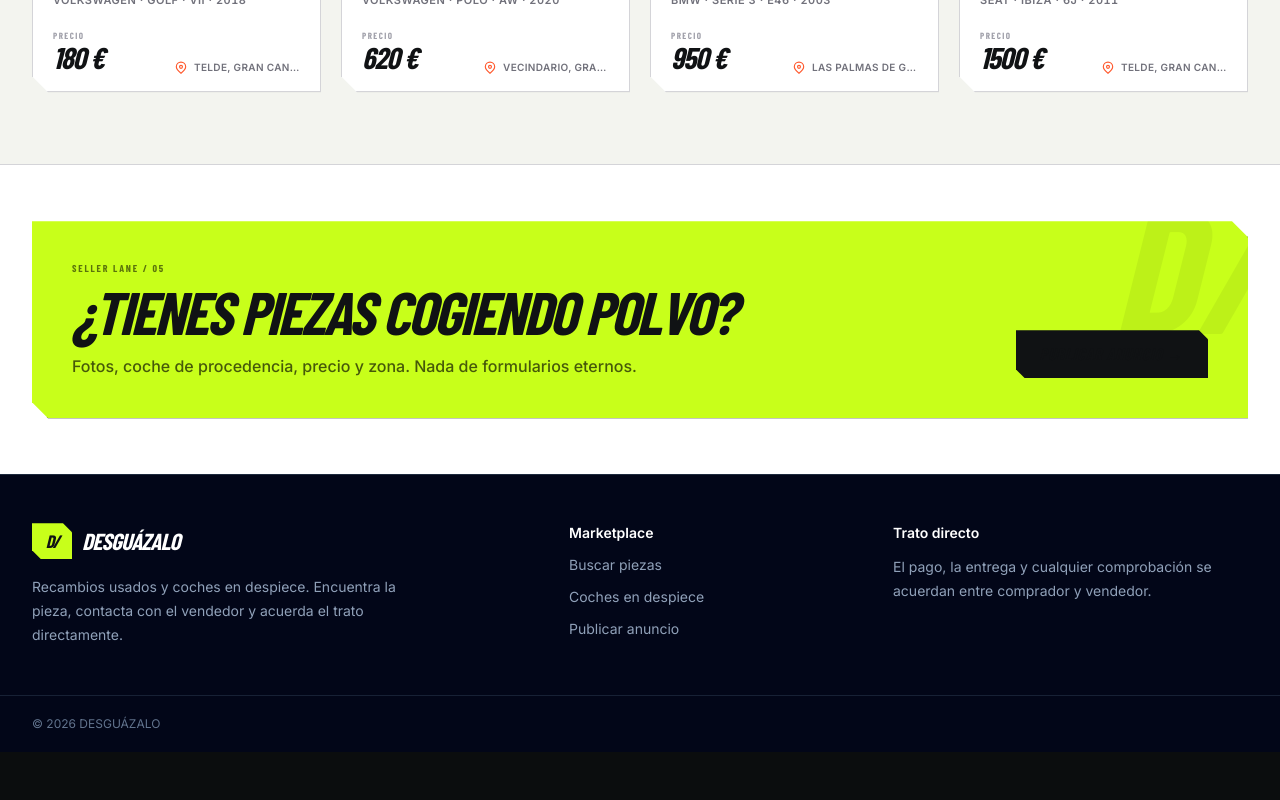
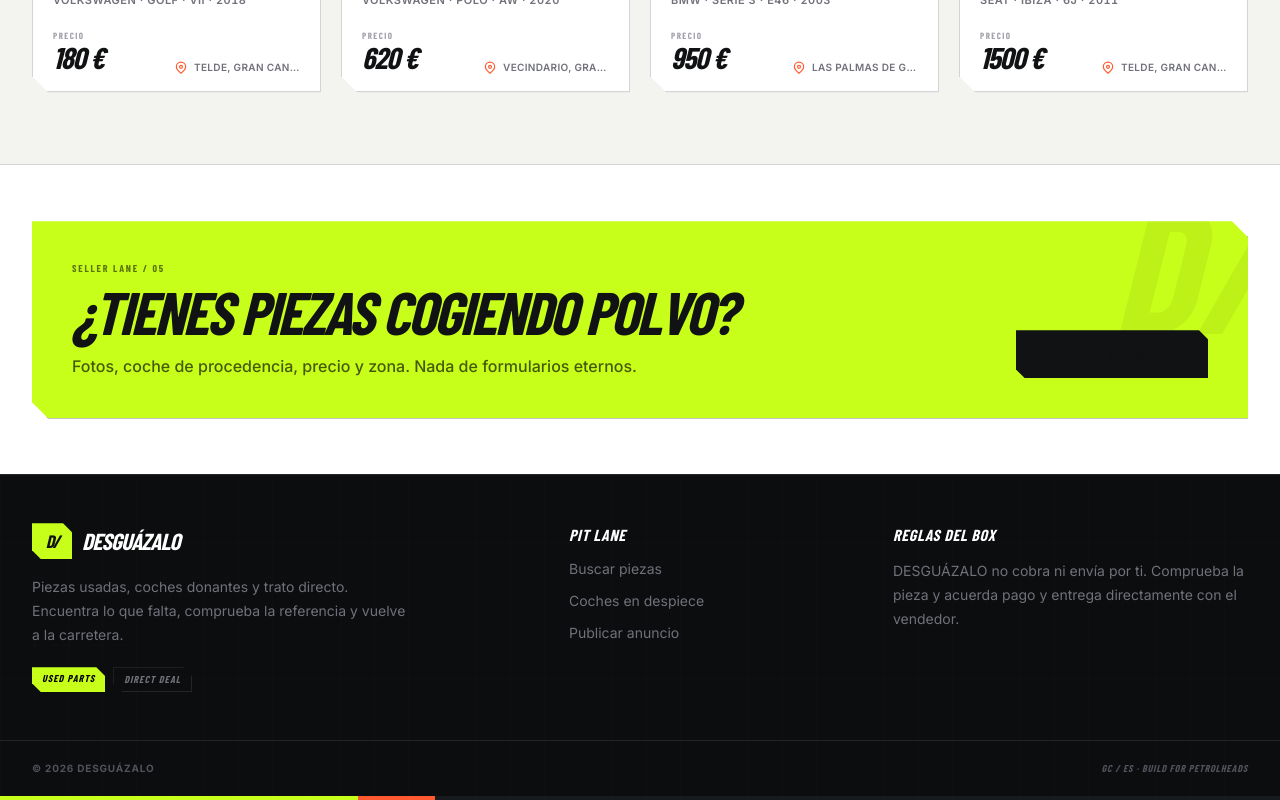
Before and after one commit to alexxarmaas/Proyectos, a Next.js app in the folder DESGUAZALO/: page / in a window 1280 px wide. Shown: the part 3717-4517 px from the top of the page. Before the commit the page ends 4469 px from the top, so only its background shows below. Built offline with nearby package versions, Linux system fonts and the light colour scheme; no server answers; the database is empty; a web font is replaced by a local one.

Commit message:
Give footer a paddock-style finish

```diff
--- a/DESGUAZALO/components/Footer.tsx
+++ b/DESGUAZALO/components/Footer.tsx
@@ -3,30 +3,39 @@ import { Logo } from "./Logo";
 
 export function Footer() {
   return (
-    <footer className="border-t border-slate-800 bg-slate-950 text-slate-400">
-      <div className="mx-auto grid max-w-7xl gap-10 px-4 py-12 sm:px-6 md:grid-cols-[1.4fr_.8fr_1fr] lg:px-8">
+    <footer className="relative overflow-hidden border-t border-zinc-800 bg-[#0b0d0e] text-zinc-500">
+      <div className="race-grid-bg absolute inset-0 opacity-25" />
+      <div className="relative mx-auto grid max-w-7xl gap-10 px-4 py-12 sm:px-6 md:grid-cols-[1.4fr_.8fr_1fr] lg:px-8">
         <div className="space-y-4">
           <Logo light />
-          <p className="max-w-sm text-sm leading-6 text-slate-400">
-            Recambios usados y coches en despiece. Encuentra la pieza, contacta con el vendedor y acuerda el trato directamente.
+          <p className="max-w-sm text-sm leading-6 text-zinc-500">
+            Piezas usadas, coches donantes y trato directo. Encuentra lo que falta, comprueba la referencia y vuelve a la carretera.
           </p>
+          <div className="flex gap-2 pt-1">
+            <span className="race-cut-sm bg-[#c8ff1a] px-2.5 py-1 font-racing text-[10px] font-black uppercase italic tracking-[.1em] text-black">Used parts</span>
+            <span className="race-cut-sm border border-white/10 px-2.5 py-1 font-racing text-[10px] font-black uppercase italic tracking-[.1em] text-zinc-500">Direct deal</span>
+          </div>
         </div>
 
         <div className="space-y-3 text-sm">
-          <p className="font-semibold text-white">Marketplace</p>
-          <Link className="block transition hover:text-white" href="/marketplace">Buscar piezas</Link>
-          <Link className="block transition hover:text-white" href="/marketplace?type=vehicle">Coches en despiece</Link>
-          <Link className="block transition hover:text-white" href="/publicar">Publicar anuncio</Link>
+          <p className="font-racing text-base font-black uppercase italic tracking-[.04em] text-white">Pit lane</p>
+          <Link className="block transition hover:text-[#c8ff1a]" href="/marketplace">Buscar piezas</Link>
+          <Link className="block transition hover:text-[#c8ff1a]" href="/marketplace?type=vehicle">Coches en despiece</Link>
+          <Link className="block transition hover:text-[#c8ff1a]" href="/publicar">Publicar anuncio</Link>
         </div>
 
         <div className="space-y-3 text-sm">
-          <p className="font-semibold text-white">Trato directo</p>
-          <p className="leading-6">El pago, la entrega y cualquier comprobación se acuerdan entre comprador y vendedor.</p>
+          <p className="font-racing text-base font-black uppercase italic tracking-[.04em] text-white">Reglas del box</p>
+          <p className="leading-6">DESGUÁZALO no cobra ni envía por ti. Comprueba la pieza y acuerda pago y entrega directamente con el vendedor.</p>
         </div>
       </div>
-      <div className="border-t border-slate-800/80">
-        <div className="mx-auto max-w-7xl px-4 py-5 text-xs text-slate-500 sm:px-6 lg:px-8">© 2026 DESGUÁZALO</div>
+      <div className="relative border-t border-white/10">
+        <div className="mx-auto flex max-w-7xl items-center justify-between gap-4 px-4 py-5 text-[10px] font-bold uppercase tracking-[.08em] text-zinc-600 sm:px-6 lg:px-8">
+          <span>© 2026 DESGUÁZALO</span>
+          <span className="font-racing italic">GC / ES · Build for petrolheads</span>
+        </div>
       </div>
+      <div className="h-1 bg-[linear-gradient(90deg,#c8ff1a_0_28%,#ff5a2f_28%_34%,#171a1c_34%_100%)]" />
     </footer>
   );
 }
```
